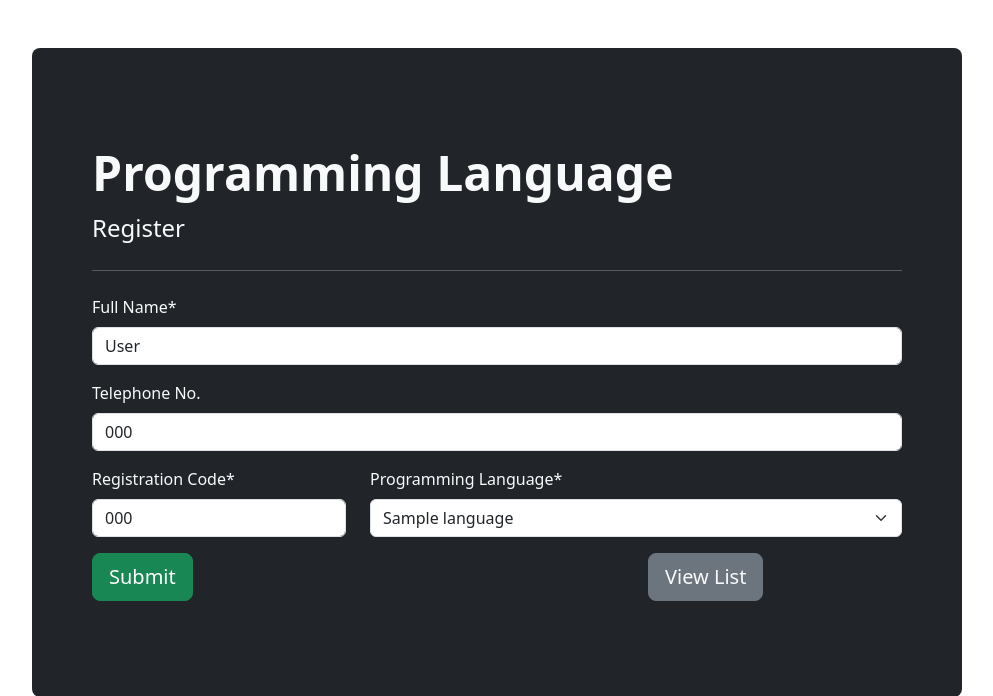
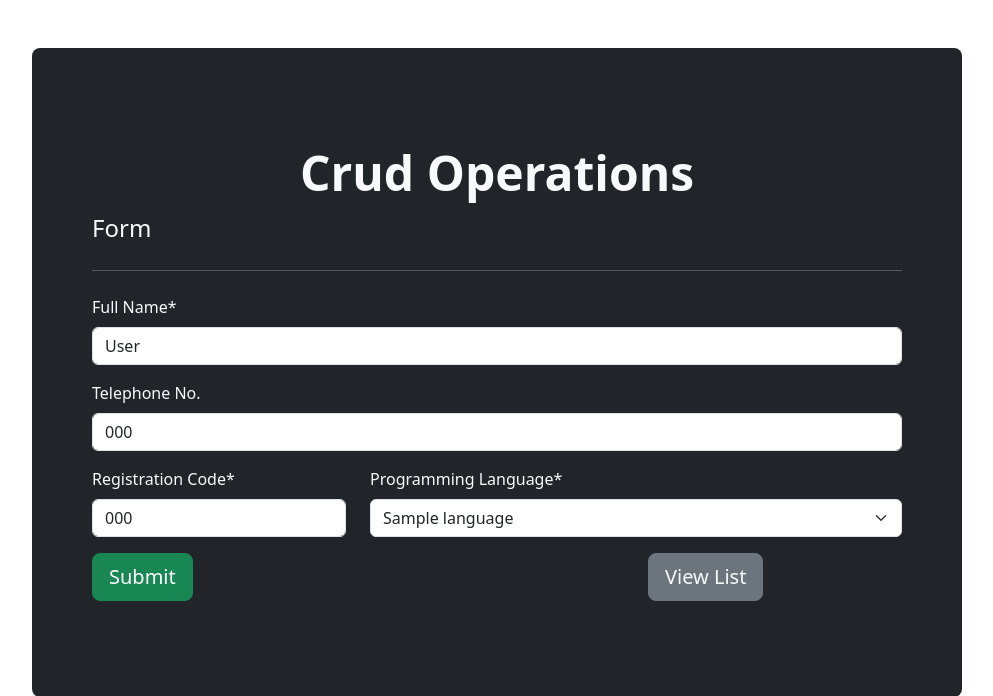
Before and after one commit to mumiak-mitch/django-crud-operations, a Django app: page /1/ in a window 1280 px wide. Shown: the top 696 px of the page, without its empty margins (143-1136 px from the left). Run offline with Django 4.2, Linux system fonts and the light colour scheme; tables that the repository leaves empty hold one stand-in row (values such as "Sample post"); some libraries are stand-ins or nearby versions.

Commit message:
small UI adjustments

```diff
--- a/crudops/templates/crudops/base.html
+++ b/crudops/templates/crudops/base.html
@@ -4,7 +4,7 @@
 <head>
     <meta charset="UTF-8">
     <meta name="viewport" content="width=device-width, initial-scale=1.0">
-    <title>Programming Languages</title>
+    <title>Crud Operations</title>
     <link href="https://cdn.jsdelivr.net/npm/bootstrap@5.3.2/dist/css/bootstrap.min.css" rel="stylesheet"
         integrity="sha384-T3c6CoIi6uLrA9TneNEoa7RxnatzjcDSCmG1MXxSR1GAsXEV/Dwwykc2MPK8M2HN" crossorigin="anonymous">
     <link rel="stylesheet" href="https://cdnjs.cloudflare.com/ajax/libs/font-awesome/5.14.0/css/all.min.css">
@@ -15,9 +15,7 @@
         <div class="col-md-10 offset-md-1 mt-5">
             <div class="p-5 mb-4 bg-dark text-light rounded-3">
                 <div class="container-fluid py-5">
-                    <h1 class="display-5 fw-bold">Programming Language</h1>
-                    <p class="col-md-8 fs-4">Register</p>
-                    <hr class="my-4">
+                    <h1 class="display-5 fw-bold text-center">Crud Operations</h1>
                     {% block content %}
                     {% endblock %}
                 </div>
--- a/crudops/templates/crudops/crudform.html
+++ b/crudops/templates/crudops/crudform.html
@@ -2,6 +2,8 @@
 {% load crispy_forms_tags %}
 
 {% block content%}
+<p class="col-md-8 fs-4">Form</p>
+<hr class="my-4">
 
 <form action="" method="post" autocomplete="off">
     {% csrf_token %}
--- a/crudops/urls.py
+++ b/crudops/urls.py
@@ -2,8 +2,8 @@ from django.urls import path, include
 from . import views
 
 urlpatterns = [
-    path('', views.crud_form, name="crudform"),
+    path('', views.crud_list, name="crudlist"),
+    path('form/', views.crud_form, name="crudform"),
     path('<int:id>/', views.crud_form, name="updateform"),
-    path('list/', views.crud_list, name="crudlist"),
     path('delete/<int:id>/', views.crud_delete, name="cruddelete"),
 ]
```
Also changed, not shown: crudops/templates/crudops/crudlist.html (+5 -3 lines).
